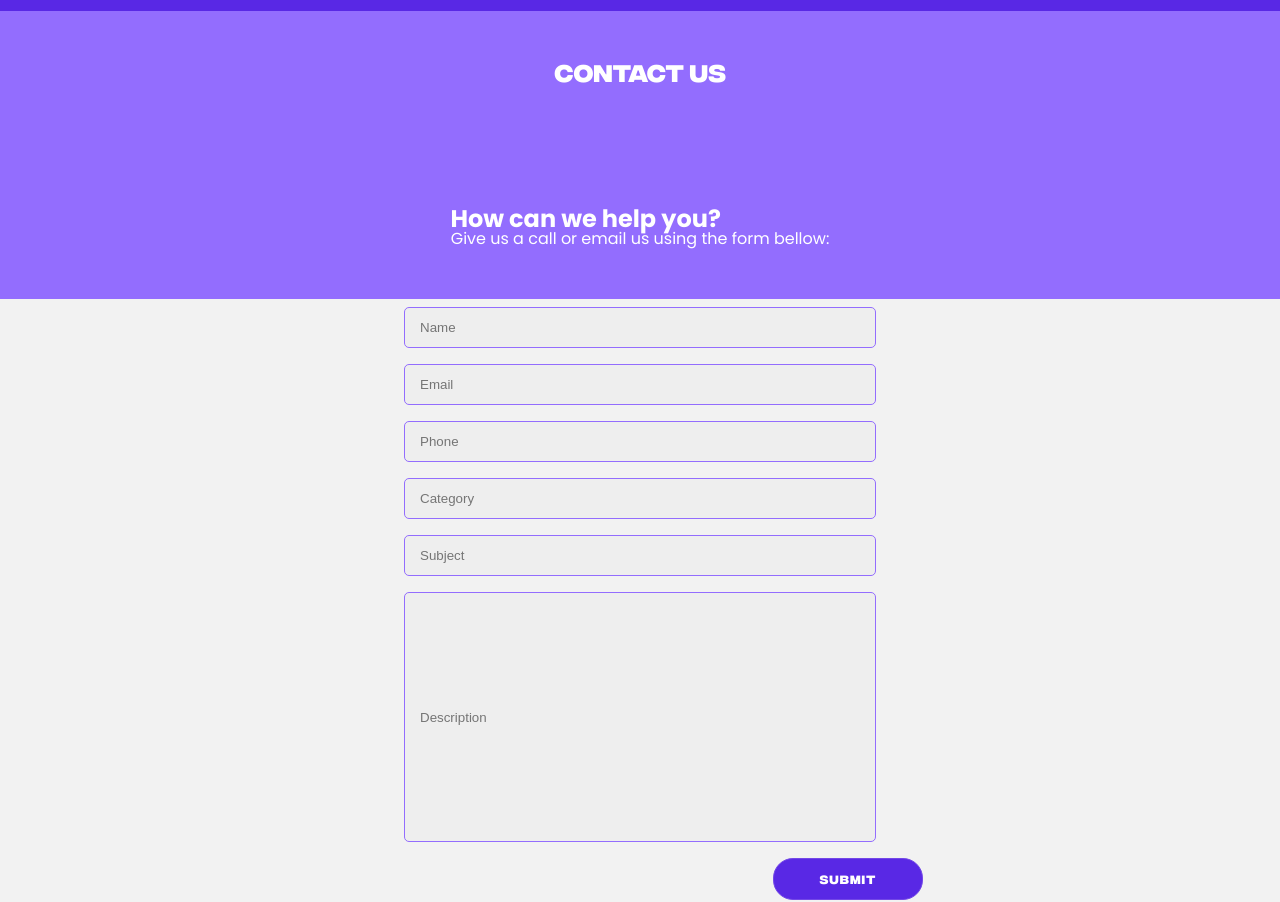
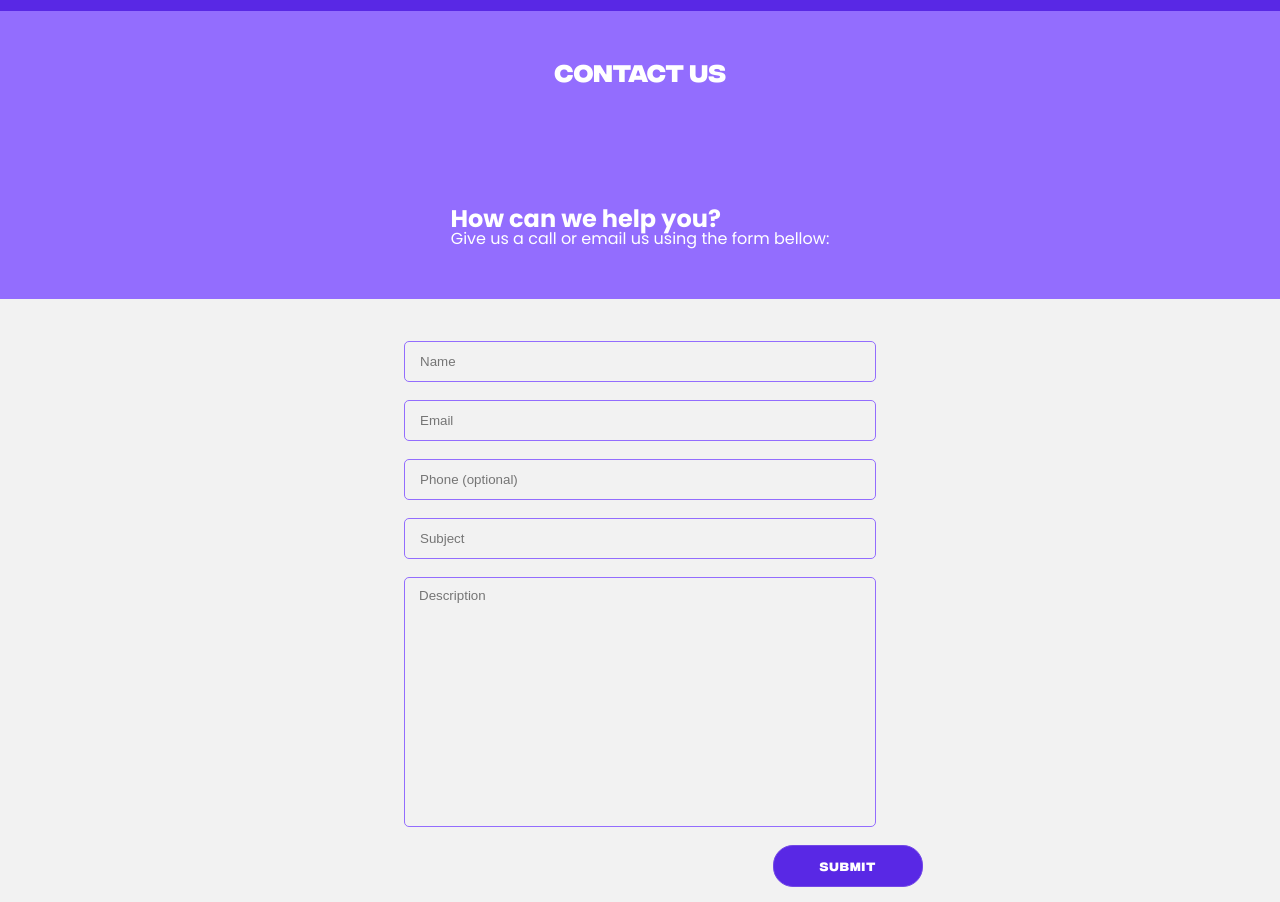
Before and after one commit to bfzli/swiftquiz_frontend, a React app: page /contact in a window 1280 px wide. Shown: the part 86-988 px from the top of the page. Built offline with nearby package versions, Linux system fonts and the light colour scheme.

Commit message:
Add Contact Us Page

```diff
--- a/src/components/pages/Contact/ContactForm.js
+++ b/src/components/pages/Contact/ContactForm.js
@@ -2,11 +2,17 @@ import React, { useState } from 'react'
 import './ContactForm.scss'
 import '../../shared/Website/FormFonts.scss'
 import '../../shared/../../components/pages/Form/shared/LoginRegister.scss'
+import ValidationContact from '../../../utils/ValidationContact'
 
 export default function ContactForm() {
 
-    const [values,setValues] = useState({name:"", email:"", phone:"", category:"", subject:"", description:""});
+    const [values,setValues] = useState({name:"", email:"", phone:"", subject:"", description:""});
+    const [errors,setErrors] =  useState({});
 
+    const submitContact = (e) =>{
+        e.preventDefault();
+        setErrors(ValidationContact(values));
+    }
 
     return (
         <div className="mainContainer">
@@ -17,12 +23,16 @@ export default function ContactForm() {
             </div>
             <form className="Contactforma">
                <input className="contactInputs one" type="text" name="name" placeholder="Name" onChange={(e)=> setValues({...values, name: e.target.value})} value={values.name}/>
+               {errors.name && <p className="ContactError">{errors.name}</p>}
                <input className="contactInputs two" type="email" name="email" placeholder="Email" onChange={(e)=> setValues({...values, email: e.target.value})} value={values.email}/>
-               <input className="contactInputs three" type="number" name="phone" placeholder="Phone" onChange={(e)=> setValues({...values, phone: e.target.value})} value={values.phone}/>
-               <input className="contactInputs four" type="text" name="category" placeholder="Category" onChange={(e)=> setValues({...values, category: e.target.value})} value={values.category}/>
+               {errors.email && <p className="ContactError">{errors.email}</p>}
+               <input className="contactInputs three" type="text" name="phone" placeholder="Phone (optional)" onChange={(e)=> setValues({...values, phone: e.target.value})} value={values.phone}/>
+               {errors.phone && <p className="ContactError">{errors.phone}</p>}
                <input className="contactInputs five" type="text" name="subject" placeholder="Subject" onChange={(e)=> setValues({...values, subject: e.target.value})} value={values.subject}/>
-               <input className="contactInputs six" type="text" name="description" placeholder="Description" onChange={(e)=> setValues({...values, description: e.target.value})} value={values.description}/>
-               <input className="butonat" id="contactSubmit" type="submit" value="Submit" />
+               {errors.subject && <p className="ContactError">{errors.subject}</p>}
+               <textarea className="contactInputs six" name="description" placeholder="Description" onChange={(e)=> setValues({...values, description: e.target.value})} value={values.description}></textarea>
+               {errors.description && <p className="ContactError">{errors.description}</p>}
+               <input className="butonat" id="contactSubmit" type="submit" value="Submit" onClick={submitContact} />
             </form>
         </div>
     )
--- a/src/components/pages/Contact/ContactForm.scss
+++ b/src/components/pages/Contact/ContactForm.scss
@@ -40,10 +40,23 @@
 .contactInputs {
   border: 1px solid #936dfe;
   border-radius: 5px;
+  background: none;
   box-shadow: 8px;
   width: 40%;
+  margin-top: 10px;
   &.six {
     height: 250px;
+    padding: 10px 0 0 14px;
+    background: none;
+    resize: none;
+    margin-bottom: 10px;
+  }
+  &:hover {
+    transition: 0.2s ease;
+    font-size: 10.5pt;
+  }
+  &::-webkit-input-placeholder {
+    font-family: "myFont", Arial, Helvetica, sans-serif;
   }
 }
 
@@ -51,9 +64,20 @@
   display: flex;
   justify-content: center;
   background: none;
+  margin: 2rem 0 2rem 0;
 }
 
 #contactSubmit {
   width: 150px;
   margin-left: 26rem;
 }
+
+.ContactError {
+  margin: -5px;
+  margin-right: 30px;
+  font-family: Poppiins;
+  color: red;
+  font-size: 12pt;
+  width: 37%;
+  text-align: left;
+}
--- /dev/null
+++ b/src/utils/ValidationContact.js
@@ -0,0 +1,26 @@
+export default function ValidationContact(values) {
+    let errors = {};
+
+    if(!values.name.trim()){
+        errors.name = "Name is required."
+    }
+    if(!values.email){
+        errors.email = "Email is required.";
+    }else if(!/\S+@\S+\.\S+/.test(values.email)){
+        errors.email = "Email is invalid.";
+    }
+    if(!values.phone){
+        errors.phone = "";
+    }else if(!/\S+\d{9,12}/.test(values.phone)){
+        errors.phone = "Phone number is invalid  ."
+    }
+    if(!values.subject.trim()){
+        errors.subject = "Subject is required."
+    }
+    if(!values.description.trim()){
+        errors.description = "Description is required."
+    }
+
+    return errors;
+
+}
```
